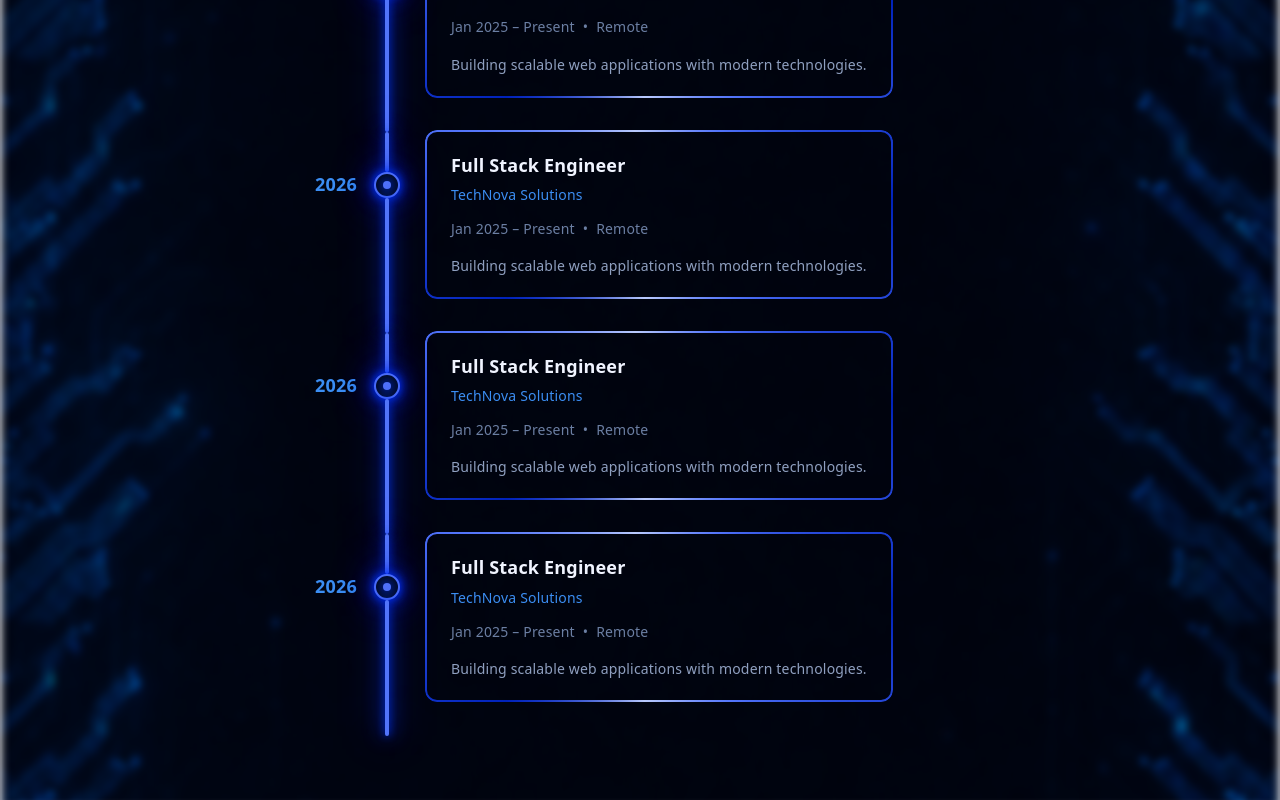
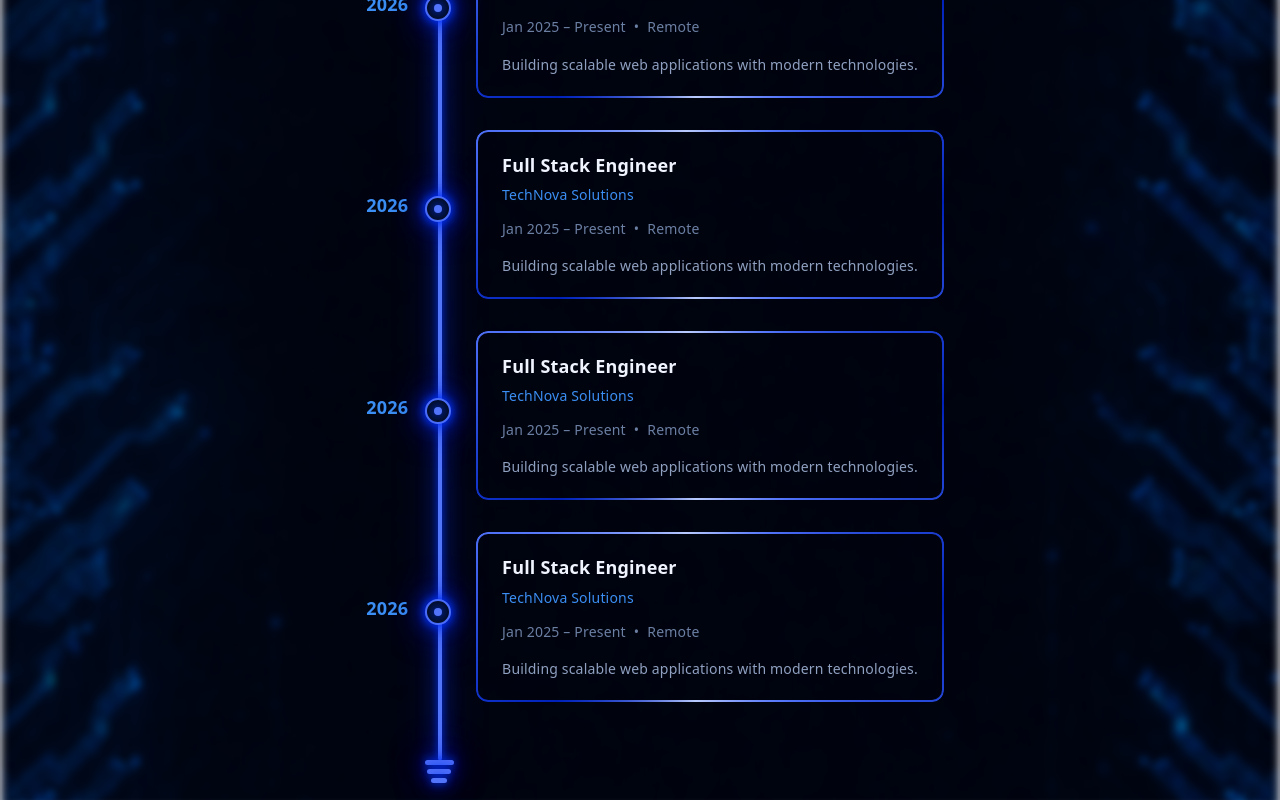
Before and after one commit to Amany-Elsayed/improved-portfolio, a React (Vite) app: page / in a window 1280 px wide. Shown: the part 2140-2940 px from the top of the page. Built offline with nearby package versions, Linux system fonts and the light colour scheme.

Commit message:
finished experience section

```diff
--- a/src/App.css
+++ b/src/App.css
@@ -599,24 +599,12 @@ nav {
   align-items: center;
 }
 
-.experience-inner-light-beam.top {
-  min-height: 40px;
-  flex: 0;
-}
-
-.experience-inner-light-beam {
-  width: 4px;
-  min-height: 60px;
-  flex: 1;
-  border-radius: 5px;
-  background-color: #5274fa;
-}
-
 .experience-dot {
   background-color: #040d1a;
   width: 22px;
   height: 22px;
   border-radius: 50%;
+  margin-top: 3.6rem;
   border: 2px solid #5274fa;
   display: flex;
   align-items: center;
@@ -638,6 +626,7 @@ nav {
   padding-right: 10px;
   padding-top: 43px;
   gap: 3px;
+  margin-top: 1.2rem;
   margin-bottom: 2rem;
 }
 
@@ -686,4 +675,39 @@ nav {
   margin: 0;
 }
 
+.experience-ground {
+  position: absolute;
+  left: 101px;
+  transform: translateX(-50%);
+  bottom: 1rem;
+  display: flex;
+  flex-direction: column;
+  justify-content: center;
+  align-items: center;
+  gap: 4px;
+  width: 2rem;
+  height: 2rem;
+}
+
+.experience-inner-ground1 {
+  background-color: #5274fa;
+  width: 80%;
+  height: 5px;
+  border-radius: 5px;
+}
+
+.experience-inner-ground2 {
+  background-color: #5274fa;
+  width: 65%;
+  height: 5px;
+  border-radius: 5px;
+}
+
+.experience-inner-ground3 {
+  background-color: #5274fa;
+  width: 45%;
+  height: 5px;
+  border-radius: 5px;
+}
+
 /* -------------------------- EXPERIENCES ----------------------------------------- */
--- a/src/App.jsx
+++ b/src/App.jsx
@@ -22,6 +22,7 @@ import TypingAnimation from "./components/TypingAnimation";
 import NeonLineAnimation from "./components/NeonLineAnimation";
 import RevealWrapper from "./components/RevealWrapper";
 import ExperienceReveal from "./components/ExperienceReveal";
+import "./components/ExperienceReveal.css";
 
 // HOOKS
 import { useEffect } from "react";
@@ -42,6 +43,41 @@ const stats = [
     icon: <GroupIcon className="neon-blue-icon" fontSize="large" />,
     value: "10+",
     label: "Happy Clients",
+  },
+];
+
+const experiences = [
+  {
+    year: "2026",
+    title: "Full Stack Engineer",
+    company: "TechNova Solutions",
+    dates: "Jan 2025 – Present",
+    location: "Remote",
+    description: "Building scalable web applications with modern technologies.",
+  },
+  {
+    year: "2026",
+    title: "Full Stack Engineer",
+    company: "TechNova Solutions",
+    dates: "Jan 2025 – Present",
+    location: "Remote",
+    description: "Building scalable web applications with modern technologies.",
+  },
+  {
+    year: "2026",
+    title: "Full Stack Engineer",
+    company: "TechNova Solutions",
+    dates: "Jan 2025 – Present",
+    location: "Remote",
+    description: "Building scalable web applications with modern technologies.",
+  },
+  {
+    year: "2026",
+    title: "Full Stack Engineer",
+    company: "TechNova Solutions",
+    dates: "Jan 2025 – Present",
+    location: "Remote",
+    description: "Building scalable web applications with modern technologies.",
   },
 ];
 
@@ -363,7 +399,59 @@ function App() {
           </RevealWrapper>
         </Container>
 
-        <div className="experience-content">
+        <ExperienceReveal>
+          {({ beamRef, rowVisible, setRowRef, setDotRef }) => (
+            <div className="experience-content">
+              <div className="experience-beam-track" ref={beamRef} />
+
+              <div className="experience-ground">
+                <div className="experience-inner-ground1 neon-blue"></div>
+                <div className="experience-inner-ground2 neon-blue"></div>
+                <div className="experience-inner-ground3 neon-blue"></div>
+              </div>
+
+              {experiences.map((experience, i) => (
+                <div key={i} className="experience-grid" ref={setRowRef(i)}>
+                  <div
+                    className={`experience-year-label${rowVisible.has(i) ? " row-item-visible" : ""}`}
+                  >
+                    <span className="experience-year">{experience.year}</span>
+                  </div>
+
+                  <div className="experience-light-beam">
+                    <div
+                      className={`experience-dot neon-blue${rowVisible.has(i) ? " row-item-visible" : ""}`}
+                      ref={setDotRef(i)}
+                    >
+                      <div className="experience-inner-dot neon-blue" />
+                    </div>
+                  </div>
+
+                  <div
+                    className={`experience-card neon-blue-border${rowVisible.has(i) ? " row-item-visible" : ""}`}
+                  >
+                    <h3 className="experience-card-label">
+                      {experience.title}
+                    </h3>
+                    <p className="experience-card-location">
+                      {experience.company}
+                    </p>
+                    <p className="experience-card-date">
+                      <span>{experience.dates}</span>
+                      <span>•</span>
+                      <span>{experience.location}</span>
+                    </p>
+                    <p className="experience-card-text">
+                      {experience.description}
+                    </p>
+                  </div>
+                </div>
+              ))}
+            </div>
+          )}
+        </ExperienceReveal>
+
+        {/* <div className="experience-content">
           <div className="experience-grid">
             <div className="experience-year-label">
               <span className="experience-year">2026</span>
@@ -472,8 +560,7 @@ function App() {
             </div>
           </div>
 
-        </div>
-
+        </div> */}
       </div>
 
       {/* === THIRD SECTION: EXPERIENCE */}
--- /dev/null
+++ b/src/components/ExperienceReveal.css
@@ -0,0 +1,59 @@
+.experience-timeline-reveal {
+  position: relative;
+}
+
+.experience-beam-track {
+  position: absolute;
+  left: 100px;
+  top: 0;
+  bottom: 0;
+  width: 4px;
+  border-radius: 5px;
+  background-color: #5274fa;
+  box-shadow:
+    0 0 8px #0033ff,
+    0 0 20px #0033ff,
+    0 0 40px #0022bb;
+  transform-origin: top center;
+  transform: scaleY(0);
+  z-index: 0;
+}
+
+.experience-timeline-reveal .experience-year-label {
+  opacity: 0;
+  transform: translateX(-16px);
+  transition:
+    opacity 0.5s ease,
+    transform 0.5s ease;
+}
+
+.experience-timeline-reveal .experience-year-label.row-item-visible {
+  opacity: 1;
+  transform: translateX(0);
+}
+
+.experience-timeline-reveal .experience-dot {
+  opacity: 0;
+  transform: scale(0);
+  transition:
+    opacity 0.4s ease 0.15s,
+    transform 0.4s cubic-bezier(0.34, 1.56, 0.64, 1) 0.15s;
+}
+
+.experience-timeline-reveal .experience-dot.row-item-visible {
+  opacity: 1;
+  transform: scale(1);
+}
+
+.experience-timeline-reveal .experience-card {
+  opacity: 0;
+  transform: translateX(20px);
+  transition:
+    opacity 0.5s ease 0.25s,
+    transform 0.5s ease 0.25s;
+}
+
+.experience-timeline-reveal .experience-card.row-item-visible {
+  opacity: 1;
+  transform: translateX(0);
+}
--- a/src/components/ExperienceReveal.jsx
+++ b/src/components/ExperienceReveal.jsx
@@ -1,20 +1,72 @@
 import { useEffect, useRef, useState } from "react";
+import "./ExperienceReveal.css";
 
-export default function ExperienceReveal({ children, threshold = 0.1 }) {
-  const ref = useRef(null);
-  const [isVisible, setIsVisible] = useState(false);
+const BEAM_TRIGGER_Y = 300;
+const BEAM_END = 0.95;
+
+export default function ExperienceReveal({ children }) {
+  const contentRef = useRef(null);
+  const beamRef = useRef(null);
+  const rowRefs = useRef([]);
+  const dotRefs = useRef([]);
+  const [visibleRows, setVisibleRows] = useState(new Set());
+
+  const setRowRef = (i) => (el) => {
+    rowRefs.current[i] = el;
+  };
+
+  const setDotRef = (i) => (el) => {
+    dotRefs.current[i] = el;
+  };
 
   useEffect(() => {
-    const el = ref.current;
-    if (!el) return;
-    const observer = new IntersectionObserver(
-      ([entry]) => { if (entry.isIntersecting) setIsVisible(true); },
-      { threshold }
-    );
-    observer.observe(el);
-    return () => observer.disconnect();
-  // eslint-disable-next-line react-hooks/exhaustive-deps
+    const container = contentRef.current;
+    const beam = beamRef.current;
+    if (!container || !beam) return;
+
+    let maxProgress = 0;
+
+    const updateBeam = () => {
+      const { top, height } = container.getBoundingClientRect();
+
+      const rawProgress = (BEAM_TRIGGER_Y - top) / height;
+      const progress = Math.min(BEAM_END, Math.max(0, rawProgress));
+
+      if (progress > maxProgress) {
+        maxProgress = progress;
+        beam.style.transform = `scaleY(${maxProgress})`;
+      }
+
+      const beamTipViewportY = top + maxProgress * height;
+
+      dotRefs.current.forEach((dot, i) => {
+        if (!dot) return;
+        const dotViewportY =
+          dot.getBoundingClientRect().top + dot.offsetHeight * 0.5;
+        if (beamTipViewportY >= dotViewportY) {
+          setVisibleRows((prev) => new Set([...prev, i]));
+        }
+      });
+
+      if (maxProgress >= BEAM_END) {
+        window.removeEventListener("scroll", updateBeam);
+      }
+    };
+
+    window.addEventListener("scroll", updateBeam, { passive: true });
+    updateBeam();
+
+    return () => window.removeEventListener("scroll", updateBeam);
   }, []);
 
-  return <div ref={ref}>{children(isVisible)}</div>;
+  return (
+    <div ref={contentRef} className="experience-timeline-reveal">
+      {children({
+        beamRef,
+        rowVisible: visibleRows,
+        setRowRef,
+        setDotRef,
+      })}
+    </div>
+  );
 }
```
